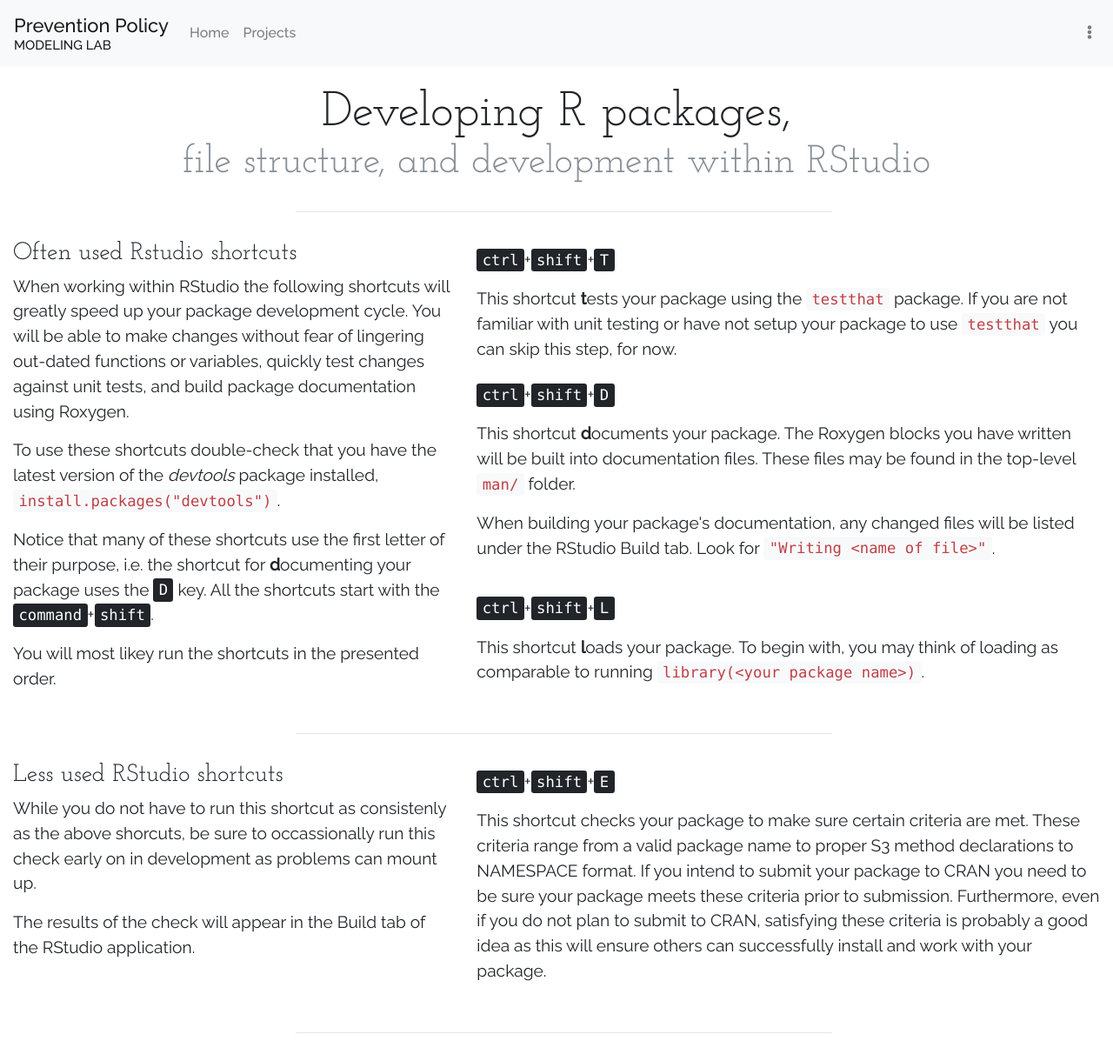
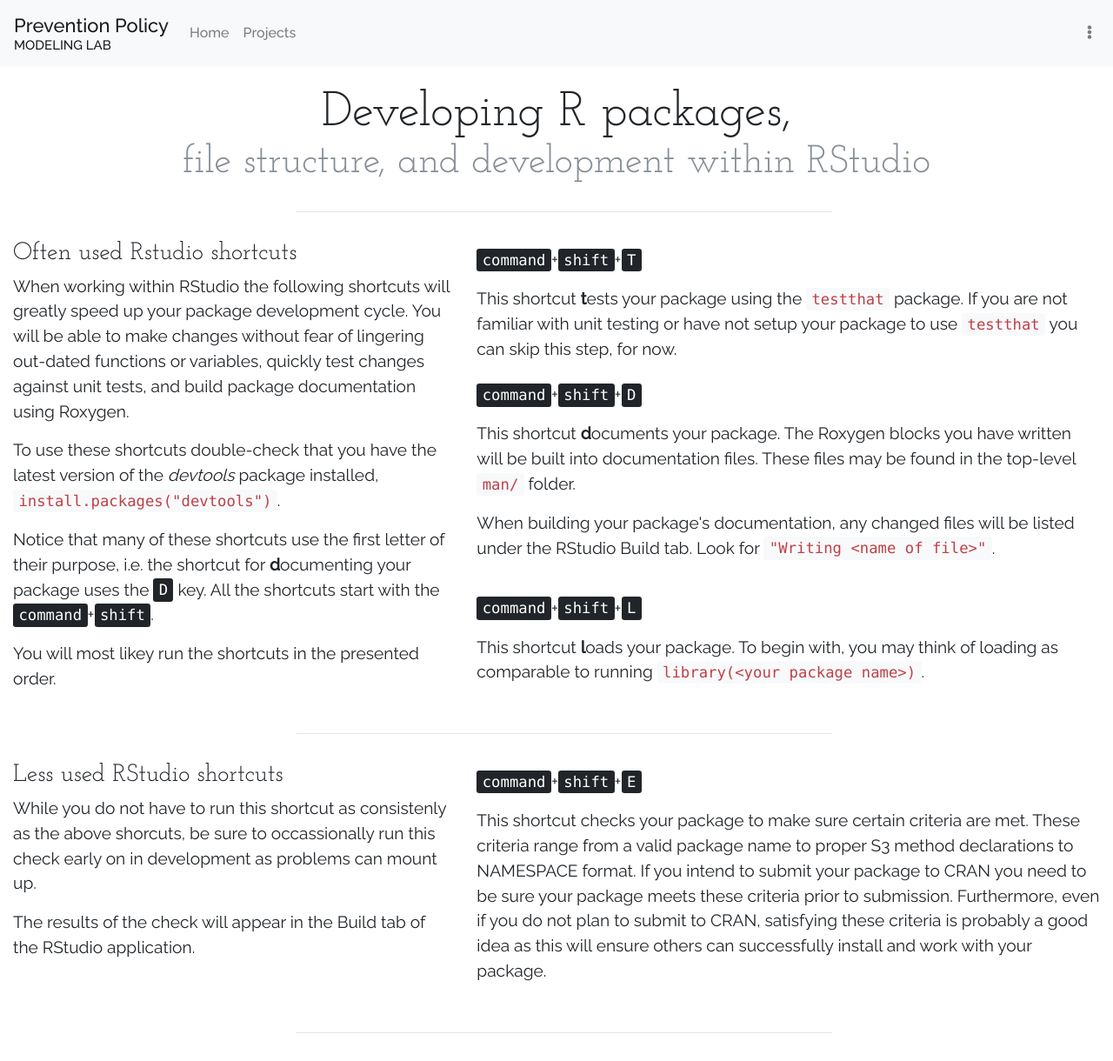
Before and after one commit to nteetor/ppml.github.io, a Jekyll site: the page built from workflow/packages/index.html, in a window 1280 px wide and 1220 px high. Shown: the whole window at 87% size. Built offline with Jekyll 4.4.1, drawn with Linux system fonts in a browser that asks for light colours; nearby versions of some CDN libraries; some web fonts are replaced.

Commit message:
fixed keyboard shortcut typos

```diff
--- a/_figures/packages/check.html
+++ b/_figures/packages/check.html
@@ -2,7 +2,7 @@
 ---
 <dl class="flow-text">
   <dt class="py-2">
-    <kbd>ctrl</kbd>+<kbd>shift</kbd>+<kbd>E</kbd>
+    <kbd>command</kbd>+<kbd>shift</kbd>+<kbd>E</kbd>
   </dt>
   <dd class="py-2">
     This shortcut checks your package to make sure certain criteria are
--- a/_figures/packages/tools.html
+++ b/_figures/packages/tools.html
@@ -2,7 +2,7 @@
 ---
 <dl class="flow-text">
   <dt class="py-2">
-    <kbd>ctrl</kbd>+<kbd>shift</kbd>+<kbd>T</kbd>
+    <kbd>command</kbd>+<kbd>shift</kbd>+<kbd>T</kbd>
   </dt>
   <dd class="py-2">
     This shortcut <span class="font-weight-bold">t</span>ests your package using
@@ -12,7 +12,7 @@
   </dd>
 
   <dt class="py-2">
-    <kbd>ctrl</kbd>+<kbd>shift</kbd>+<kbd>D</kbd>
+    <kbd>command</kbd>+<kbd>shift</kbd>+<kbd>D</kbd>
   </dt>
   <dd class="py-2">
     <p>
@@ -29,7 +29,7 @@
   </dd>
 
   <dt class="py-2">
-    <kbd>ctrl</kbd>+<kbd>shift</kbd>+<kbd>L</kbd>
+    <kbd>command</kbd>+<kbd>shift</kbd>+<kbd>L</kbd>
   </dt>
   <dd class="py-2">
     This shortcut <span class="font-weight-bold">l</span>oads your package. To
```
Also changed, not shown: 7 other files.
